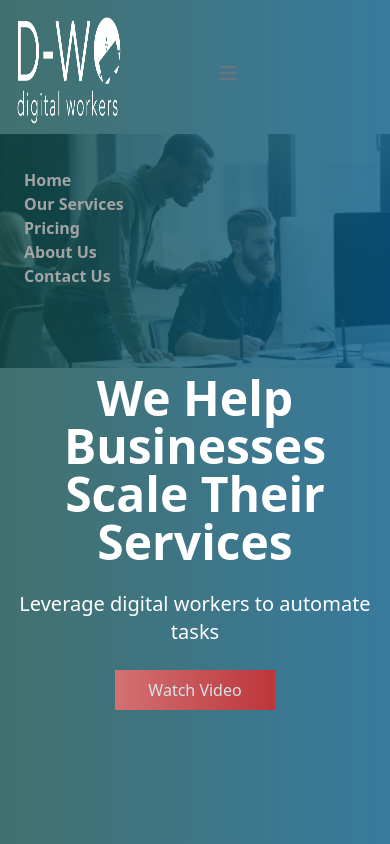
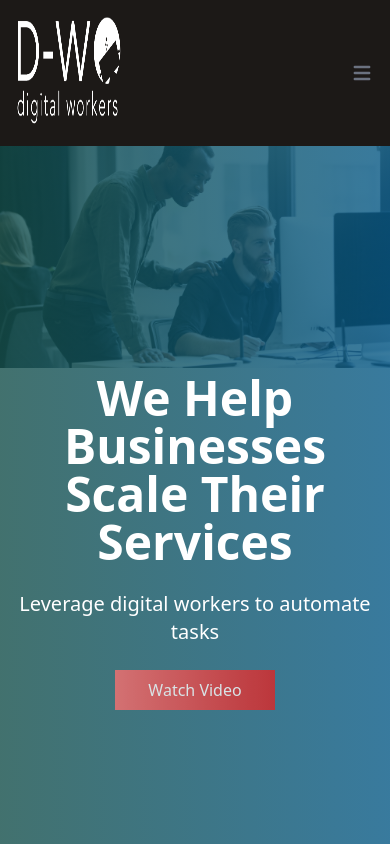
Before and after one commit to MvKro/D-Wo, a Next.js app: page / in a window 390 px wide. Shown: the top 844 px of the page. Built offline with nearby package versions, Linux system fonts and the light colour scheme.

Commit message:
Updating Tailwind, Fixing Mobile Header

```diff
--- a/components/Header/Header.tsx
+++ b/components/Header/Header.tsx
@@ -1,11 +1,15 @@
-import {useEffect, useState} from "react";
+import {useEffect, useMemo, useRef, useState} from "react";
 import styles from '../../styles/Header.module.css'
 import Image from "next/future/image";
 import whiteLogo from "@/assets/images/dwo-blanco.png";
 
 export const Header = () => {
-    const [open, setOpen] = useState(false);
+    const [toggle, setToggle] = useState(false);
     const [isSticky, setIsSticky] = useState(false);
+    const menu = useRef<HTMLDivElement>(null);
+    const isMenuOpen = useMemo(() => {
+        return !menu.current?.classList.contains("hidden");
+    },[toggle])
 
     useEffect(() => {
         const onScroll = () => {
@@ -18,16 +22,22 @@ export const Header = () => {
         };
     }, [])
 
+    const toggleMenu = () => {
+        menu.current?.classList.toggle("hidden")
+        setToggle(!toggle)
+    }
+
+
     return (
         <nav
-            className={`z-50 px-2 sm:px-4 py-2.5 w-full top-0 left-0 fixed transition duration-500 ${isSticky ? 'bg-stone-900 shadow-md' : ''}`}>
+            className={`z-50 px-2 sm:px-4 py-2.5 w-full top-0 left-0 fixed transition duration-500 md:bg-transparent ${isMenuOpen? 'bg-stone-900': '' } ${isSticky ? 'bg-stone-900 shadow-md md:bg-stone-900 md:shadow-md' : ''}`}>
             <div className="container flex flex-wrap items-center mx-auto">
-                <a className="text-white mr-20">
+                <a className="text-white mr-auto md:mr-20" >
                     <Image width={120} height={120} src={whiteLogo.src}
                            alt="build your website image"/>
                 </a>
                 <div className="flex md:order-2">
-                    <button onClick={() => setOpen(!open)} type="button"
+                    <button onClick={toggleMenu} type="button"
                             className="inline-flex items-center p-2 text-sm text-gray-500 rounded-lg md:hidden hover:bg-gray-100 focus:outline-none focus:ring-2 focus:ring-gray-200 dark:text-gray-400 dark:hover:bg-gray-700 dark:focus:ring-gray-600"
                             aria-controls="navbar-sticky" aria-expanded="false">
                         <span className="sr-only">Open main menu</span>
@@ -40,7 +50,8 @@ export const Header = () => {
                     </button>
                 </div>
                 <div
-                    className={`justify-between items-center w-full md:flex md:w-auto md:order-1 ${open ? 'hidden' : ''}`}
+                    ref={menu}
+                    className={`justify-between items-center w-full md:flex md:w-auto md:order-1 hidden`}
                     id="navbar-sticky">
                     <ul className="text-md font-semibold flex flex-col p-4 mt-4 md:flex-row md:space-x-8 md:mt-0">
                         <li>
```
Also changed, not shown: package.json (+5 -2 lines), 1 other file (tests, documents, lock files or other folders).
